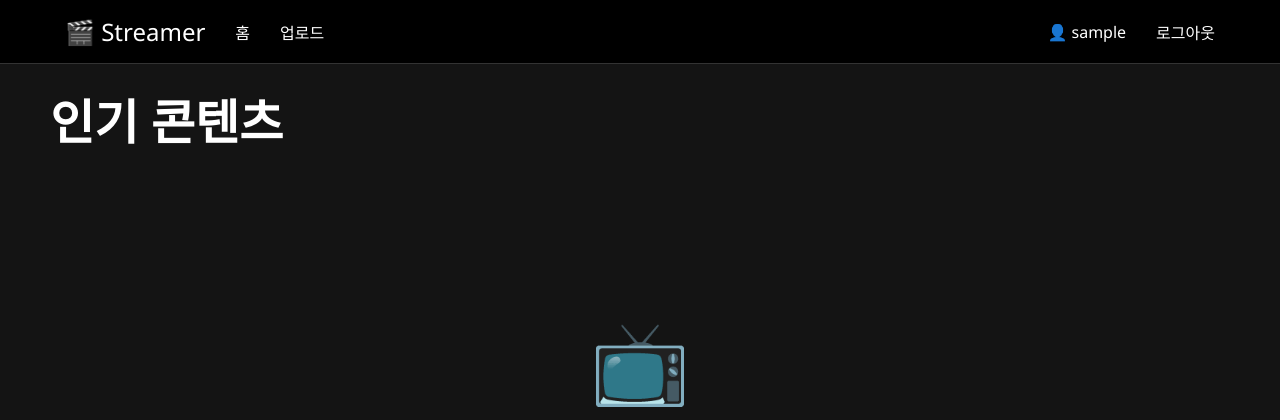
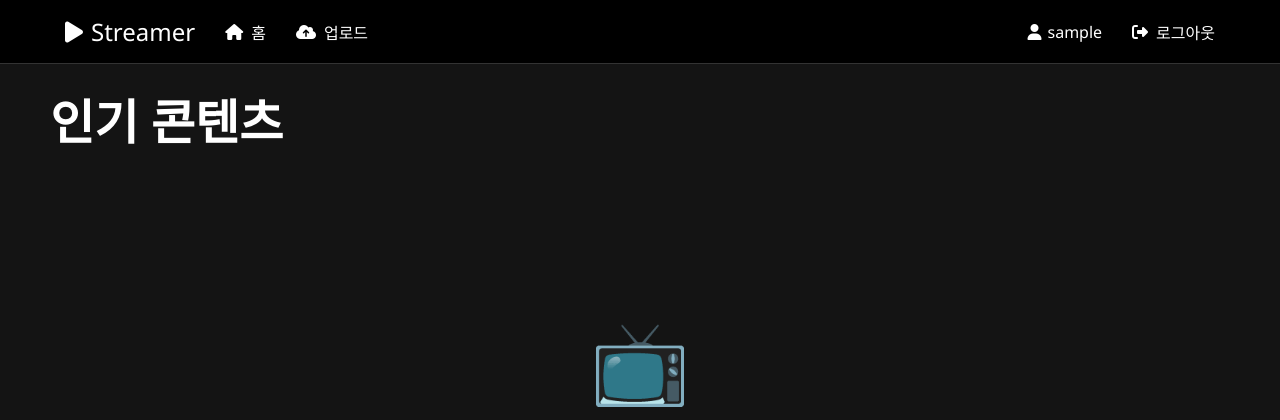
Before and after one commit to hybrid-cloud-team/my-app-streamer, a Flask app: page / in a window 1280 px wide. Shown: the top 420 px of the page. Run offline with Flask 3, Linux system fonts and the light colour scheme; the visitor is signed in with stand-in values (Sample User, id 1); data that the repository does not hold is empty.

Commit message:
Update base.html

```diff
--- a/templates/base.html
+++ b/templates/base.html
@@ -4,6 +4,8 @@
     <meta charset="UTF-8">
     <meta name="viewport" content="width=device-width, initial-scale=1.0">
     <title>Hybrid Cloud Streamer</title>
+    <link rel="stylesheet" href="https://cdnjs.cloudflare.com/ajax/libs/font-awesome/6.4.0/css/all.min.css">
+
     <style>
         * {
             margin: 0;
@@ -11,6 +13,7 @@
             box-sizing: border-box;
         }
         body {
+            /* 요청하신 대로 기존 폰트 유지 */
             font-family: 'Segoe UI', Tahoma, Geneva, Verdana, sans-serif;
             background-color: #141414;
             color: #ffffff;
@@ -32,9 +35,15 @@
             margin: 0 15px;
             font-weight: 500;
             transition: color 0.3s;
+            display: inline-flex; /* 아이콘과 텍스트 정렬을 위해 추가 */
+            align-items: center;
         }
         .nav a:hover {
             color: #e50914;
+        }
+        /* 아이콘과 텍스트 사이 간격 추가 */
+        .nav i {
+            margin-right: 8px;
         }
         .nav-left {
             display: flex;
@@ -53,6 +62,12 @@
         .user-info {
             color: #ffffff;
             margin-right: 15px;
+            display: inline-flex;
+            align-items: center;
+        }
+        /* 유저 아이콘 간격 */
+        .user-info i {
+            margin-right: 6px;
         }
         .content {
             padding: 20px 50px;
@@ -80,16 +95,26 @@
     <div class="container">
         <nav class="nav">
             <div class="nav-left">
-                <a href="/" class="logo">🎬 Streamer</a>
+                <a href="/" class="logo">
+                    <i class="fa-solid fa-play"></i> Streamer
+                </a>
                 {% if current_user.is_authenticated %}
-                    <a href="/">홈</a>
-                    <a href="/upload">업로드</a>
+                    <a href="/">
+                        <i class="fa-solid fa-house"></i> 홈
+                    </a>
+                    <a href="/upload">
+                        <i class="fa-solid fa-cloud-arrow-up"></i> 업로드
+                    </a>
                 {% endif %}
             </div>
             <div class="nav-right">
                 {% if current_user.is_authenticated %}
-                    <span class="user-info">👤 {{ current_user.username }}</span>
-                    <a href="/logout">로그아웃</a>
+                    <span class="user-info">
+                        <i class="fa-solid fa-user"></i> {{ current_user.username }}
+                    </span>
+                    <a href="/logout">
+                        <i class="fa-solid fa-right-from-bracket"></i> 로그아웃
+                    </a>
                 {% else %}
                     <a href="/login">로그인</a>
                     <a href="/register">회원가입</a>
```
